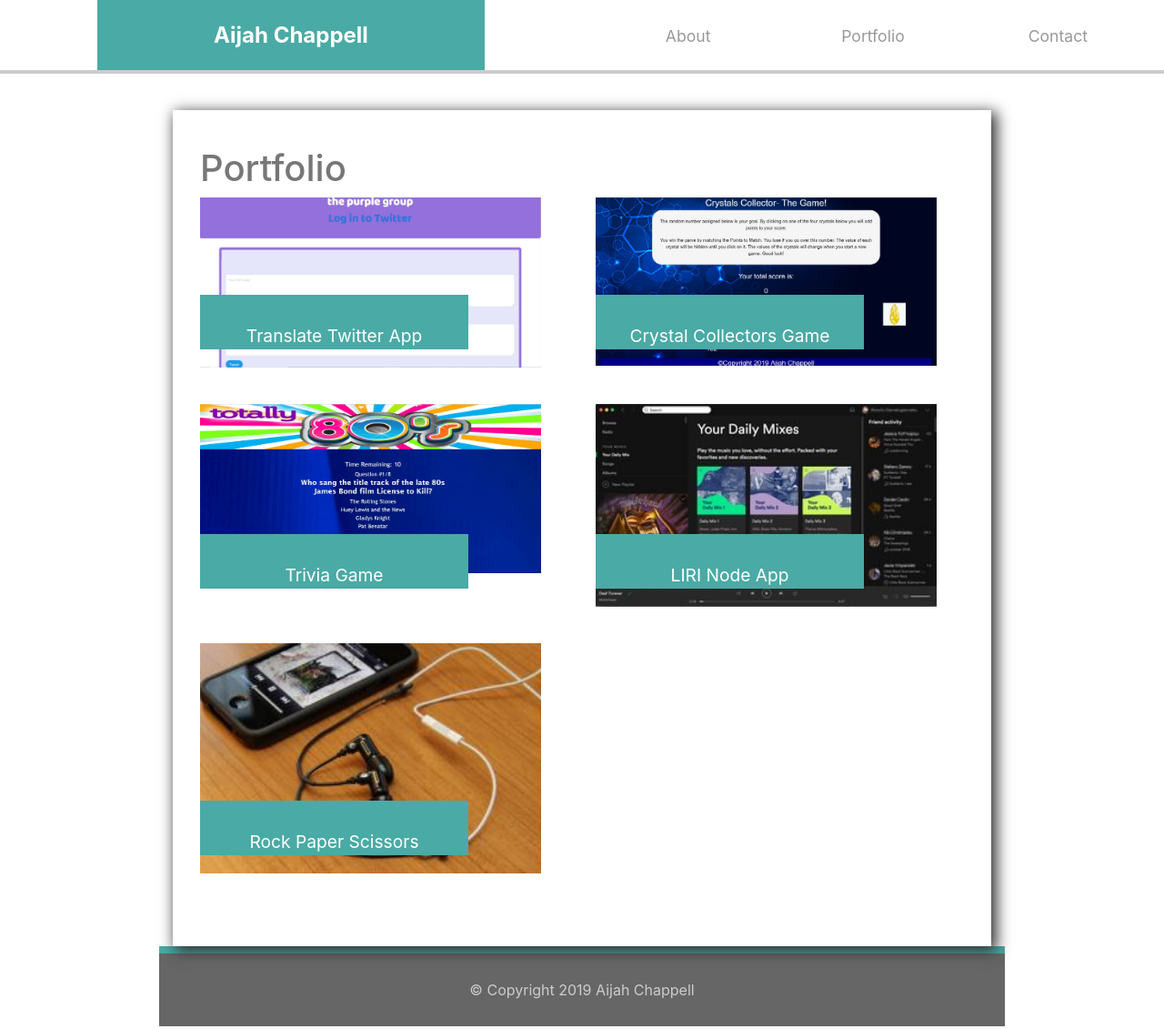
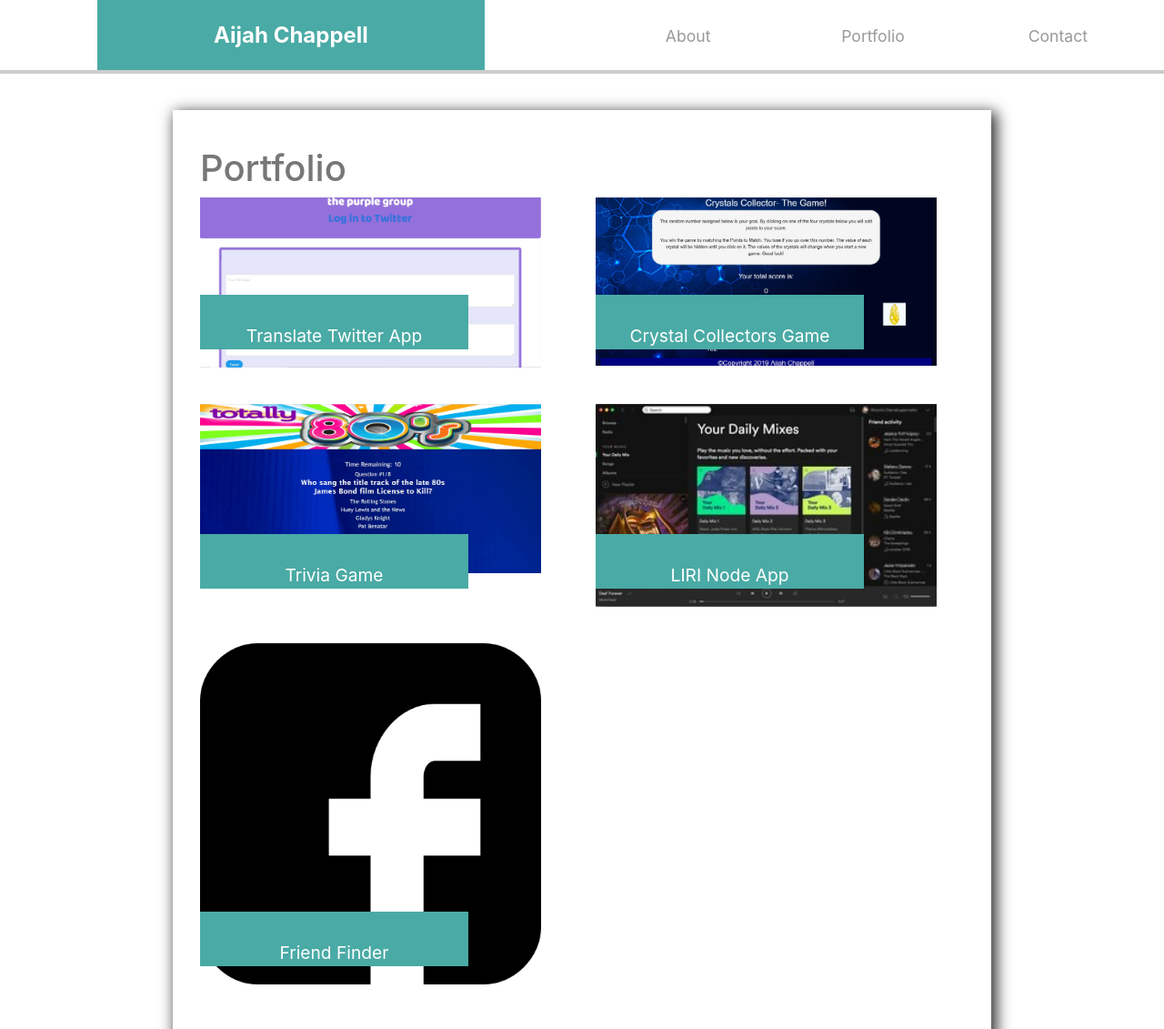
Before and after one commit to AijahChappell/Bootstrap-Portfolio, a plain HTML site: page portfolio.html in a window 1280 px wide. Shown: the top 1131 px of the page at 91% size. Drawn offline with nearby package versions, Linux system fonts and the light colour scheme.

Commit message:
added link to friend finder app

```diff
--- a/portfolio.html
+++ b/portfolio.html
@@ -120,9 +120,9 @@
 
                                     <div class="thumbnail col-lg-6 col-md-12 col-sm-6 col-xs-12">
 
-                                        <img src="./assets/images/technics-q-c-291-196-7.jpg" alt="Rock Paper Scissors">
+                                        <a href="https://vast-chamber-17759.herokuapp.com/"><img src="./assets/images/facebook.png" alt="Friend Finder"></a>
 
-                                        <span class="label">Rock Paper Scissors</span>
+                                        <span class="label">Friend Finder</span>
 
                                     </div>
 
```
Also changed, not shown: assets/images/facebook.png (added).
